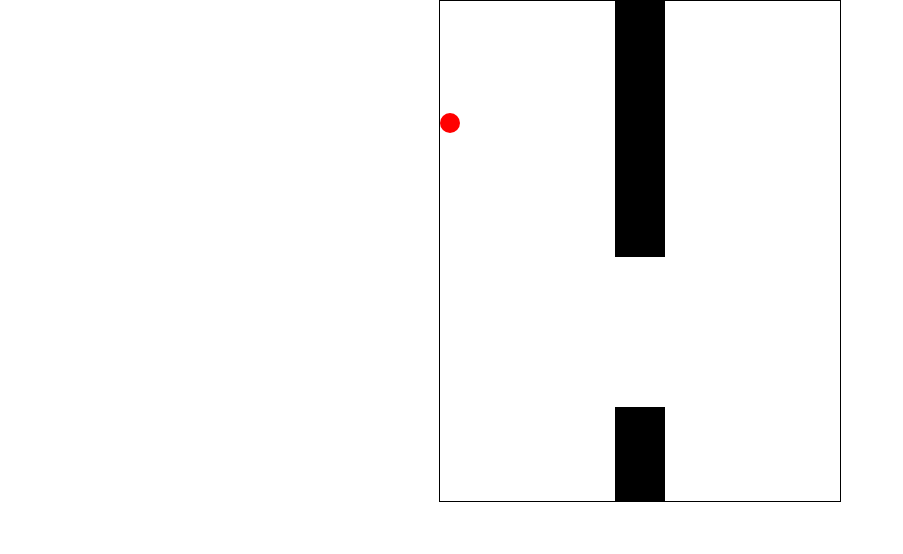
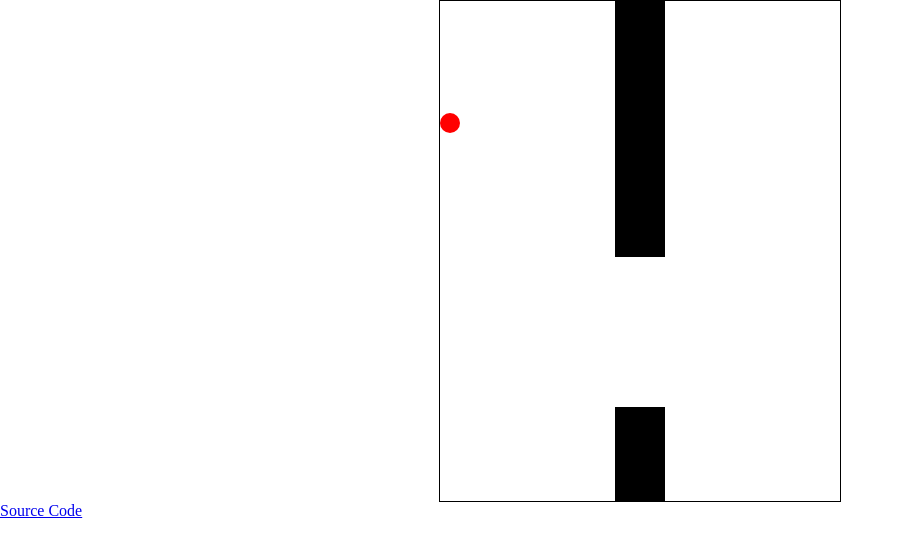
Before and after one commit to tcstor-PaarthJ/Flappy-Bird, a plain HTML site: page index.html in a window 1280 px wide. Shown: the whole page, without its empty margins (0-903 px from the left). Drawn offline with Linux system fonts and the light colour scheme.

Commit message:
fixing error

```diff
--- a/index.html
+++ b/index.html
@@ -17,7 +17,7 @@
     <div id="player"></div>
   </div>
 
-  <a href="https://github.com/tcstor-PaarthJ/Flappy-Bird/tree/main"></a>
+  <a href="https://github.com/tcstor-PaarthJ/Flappy-Bird/tree/main"> Source Code</a>
 </body>
 
 </html>
```
